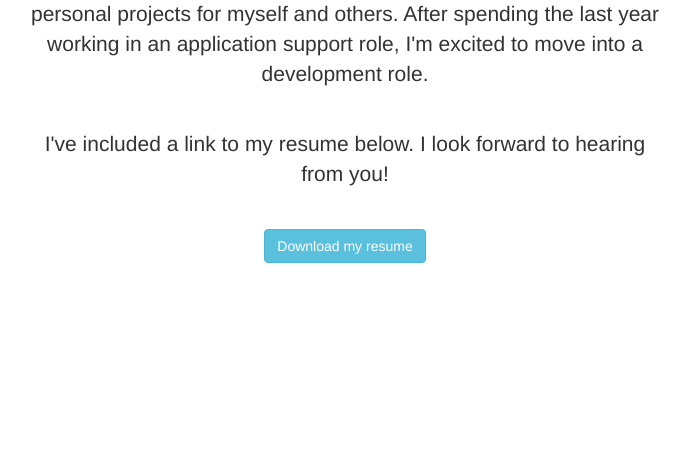
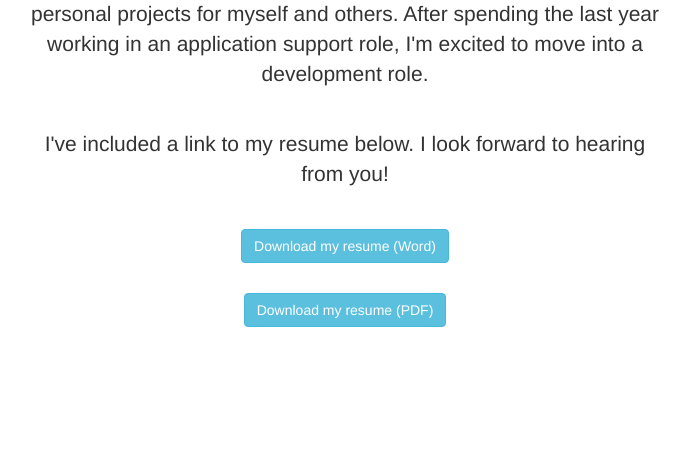
Before and after one commit to kevin-reaves/Blog, a Django app: template posts/templates/posts/about.html in a window 1280 px wide. Shown: the part 547-1001 px from the top of the page, without its empty margins (295-985 px from the left). Before the commit the page ends 810 px from the top, so only its background shows below. Run offline with Django 3.2, Linux system fonts and the light colour scheme; the template is opened without the code that fills it, so the values that code supplies are empty; some libraries are stand-ins or nearby versions.

Commit message:
Added PDF option to resume download

```diff
--- a/posts/templates/posts/about.html
+++ b/posts/templates/posts/about.html
@@ -39,8 +39,12 @@
     <p>I've included a link to my resume below. I look forward to hearing from you!</p>
     <br/>
 
-    <a href="{% static '/resume/Kevin_Reaves_Resume.docx' %}" class="btn btn-info" role="button">Download my resume</a>
-
+    <a href="{% static '/resume/Kevin_Reaves_Resume.docx' %}" class="btn btn-info" role="button">
+        Download my resume (Word)</a>
+    <br/>
+    <br/>
+    <a href="{% static '/resume/Kevin_Reaves_Resume.pdf' %}" class="btn btn-info" role="button">
+        Download my resume (PDF)</a>
 
 </div><!--centerMe-->
 
```
